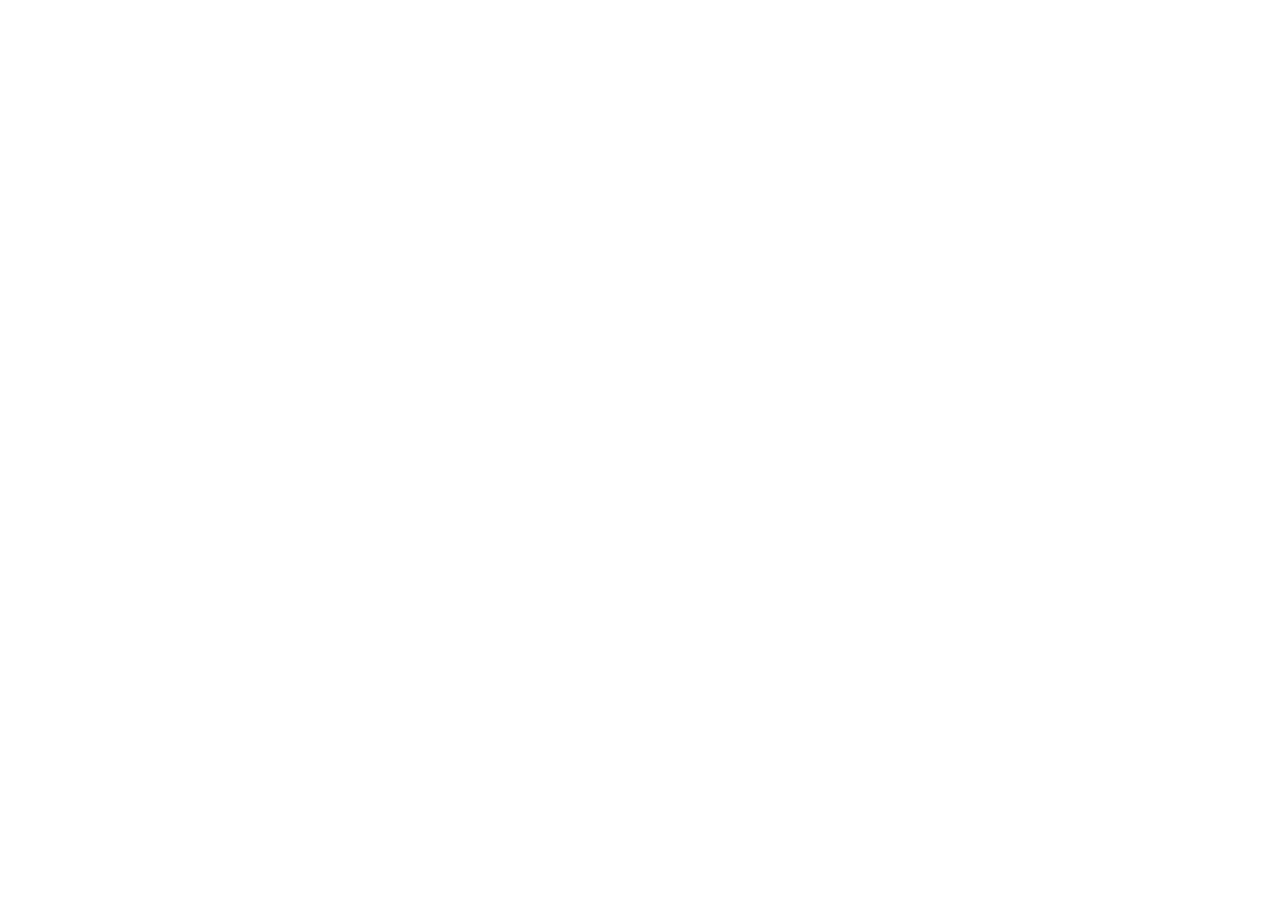
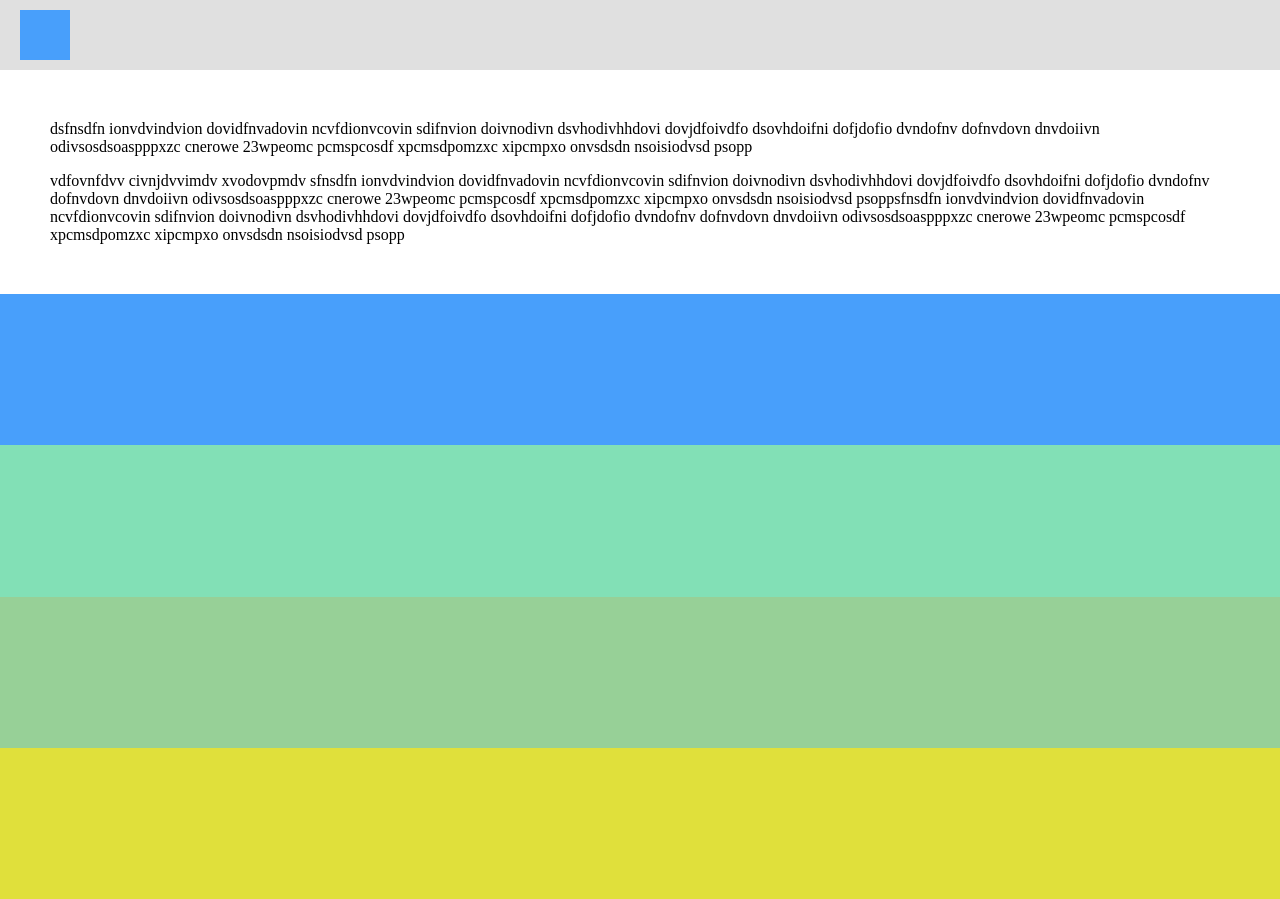
Before and after one commit to christiank1030/HTMLandCSS2, a plain HTML site: page drill-3/index.html in a window 1280 px wide. Before the commit the page ends 800 px from the top, so only its background shows below. Drawn offline with Linux system fonts and the light colour scheme.

Commit message:
Drill 3 Completed

```diff
--- a/drill-3/index.css
+++ b/drill-3/index.css
@@ -0,0 +1,45 @@
+body {
+    margin: 0;
+}
+
+.container1 {
+    background-color: rgb(224, 224, 224);
+    height: 70px;
+    display: flex;
+    align-items: center;
+}
+
+.blueSquare {
+    background-color: rgb(72, 159, 251);
+    height: 50px;
+    width: 50px;
+    margin-left: 20px;
+}
+
+.container2 {
+    margin: 50px;
+}
+
+.container3 {
+    height: 605px;
+}
+
+.blueRectangle {
+    background-color: rgb(72, 159, 251);
+    height: 25%;
+}
+
+.greenRectangle {
+    background-color: rgb(130, 224, 182);
+    height: 25%;
+}
+
+.greenRectangle2 {
+    background-color: rgb(151, 208, 151);
+    height: 25%;
+}
+
+.yellowRectangle {
+    background-color: rgb(224, 224, 59);
+    height: 25%;
+}
--- a/drill-3/index.html
+++ b/drill-3/index.html
@@ -1 +1,38 @@
 <!-- be sure to look at the example gif as well -->
+<!DOCTYPE html>
+<html lang="en">
+<head>
+    <meta charset="UTF-8">
+    <meta http-equiv="X-UA-Compatible" content="IE=edge">
+    <meta name="viewport" content="width=device-width, initial-scale=1.0">
+    <link rel="stylesheet" href="index.css">
+    <title>Document</title>
+</head>
+<body>
+    <div class="container1">
+      <div class="blueSquare"></div>
+    </div>
+    <div class="container2">
+        <p>dsfnsdfn ionvdvindvion dovidfnvadovin ncvfdionvcovin sdifnvion doivnodivn
+            dsvhodivhhdovi dovjdfoivdfo dsovhdoifni dofjdofio dvndofnv dofnvdovn dnvdoiivn
+            odivsosdsoaspppxzc cnerowe 23wpeomc pcmspcosdf xpcmsdpomzxc xipcmpxo onvsdsdn
+            nsoisiodvsd psopp
+        </p>
+        <p>
+            vdfovnfdvv civnjdvvimdv xvodovpmdv sfnsdfn ionvdvindvion dovidfnvadovin ncvfdionvcovin sdifnvion doivnodivn
+            dsvhodivhhdovi dovjdfoivdfo dsovhdoifni dofjdofio dvndofnv dofnvdovn dnvdoiivn
+            odivsosdsoaspppxzc cnerowe 23wpeomc pcmspcosdf xpcmsdpomzxc xipcmpxo onvsdsdn
+            nsoisiodvsd psoppsfnsdfn ionvdvindvion dovidfnvadovin ncvfdionvcovin sdifnvion doivnodivn
+            dsvhodivhhdovi dovjdfoivdfo dsovhdoifni dofjdofio dvndofnv dofnvdovn dnvdoiivn
+            odivsosdsoaspppxzc cnerowe 23wpeomc pcmspcosdf xpcmsdpomzxc xipcmpxo onvsdsdn
+            nsoisiodvsd psopp
+        </p>
+    </div>
+    <div class="container3">
+        <div class="blueRectangle"></div>
+        <div class="greenRectangle"></div>
+        <div class="greenRectangle2"></div>
+        <div class="yellowRectangle"></div>
+    </div>
+</body>
+</html>
```
